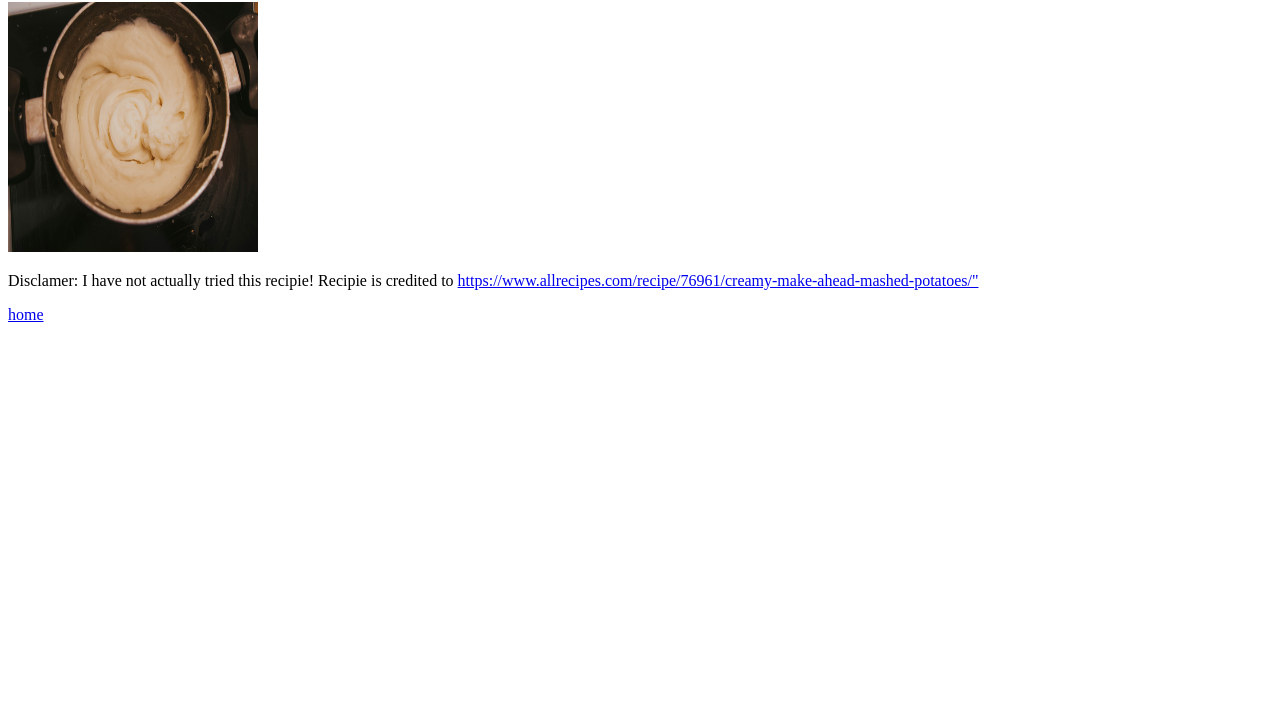
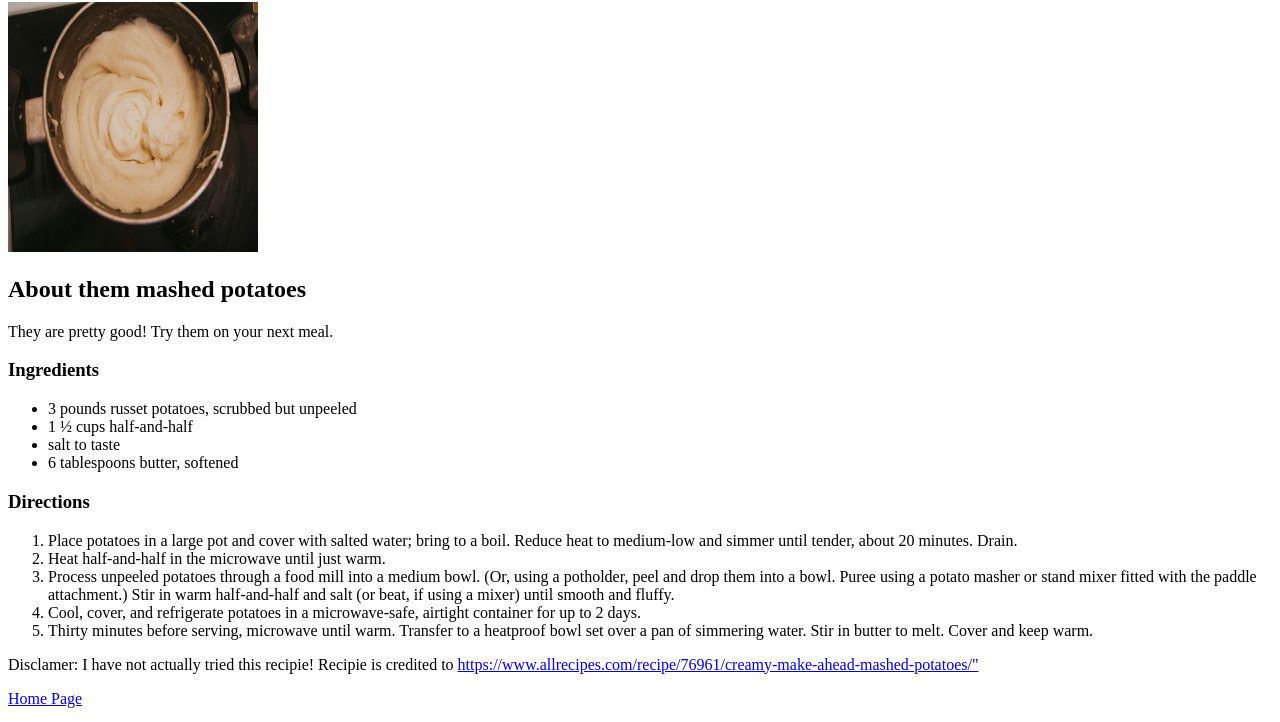
Before and after one commit to JacobMcMurray/odin-recipes, a plain HTML site: page recipes/mashed-potatoes.html in a window 1280 px wide. Shown: the part 78-800 px from the top of the page. Drawn offline with Linux system fonts and the light colour scheme.

Commit message:
Finished mashed potatoes page and move recipies into a list on the home page

```diff
--- a/recipes/mashed-potatoes.html
+++ b/recipes/mashed-potatoes.html
@@ -3,13 +3,32 @@
 <head>
     <meta charset="UTF-8">
     <meta name="viewport" content="width=device-width, initial-scale=1.0">
-    <title>Document</title>
+    <title>Mashed Potatoes</title>
 </head>
 <body>
     <h1>Mashed Potatoes!</h1>
     <img src = "../img/mashed.jpg" alt = "Close up picture of a bowl of mashed potatoes" height = "250" width = "250">
+    <h2>About them mashed potatoes</h2>
+    <p>They are pretty good! Try them on your next meal.</p>
+
+    <h3>Ingredients</h3>
+    <ul>
+        <li>3 pounds russet potatoes, scrubbed but unpeeled</li>
+        <li>1 ½ cups half-and-half</li>
+        <li>salt to taste</li>
+        <li>6 tablespoons butter, softened</li>
+    </ul>
+
+    <h3>Directions</h3>
+    <ol>
+        <li>Place potatoes in a large pot and cover with salted water; bring to a boil. Reduce heat to medium-low and simmer until tender, about 20 minutes. Drain. </li>
+        <li>Heat half-and-half in the microwave until just warm. </li>
+        <li> Process unpeeled potatoes through a food mill into a medium bowl. (Or, using a potholder, peel and drop them into a bowl. Puree using a potato masher or stand mixer fitted with the paddle attachment.) Stir in warm half-and-half and salt (or beat, if using a mixer) until smooth and fluffy.</li>
+        <li>Cool, cover, and refrigerate potatoes in a microwave-safe, airtight container for up to 2 days. </li>
+        <li>Thirty minutes before serving, microwave until warm. Transfer to a heatproof bowl set over a pan of simmering water. Stir in butter to melt. Cover and keep warm. </li>
+    </ol>
     <p>Disclamer: I have not actually tried this recipie! Recipie is credited to <a href ="https://www.allrecipes.com/recipe/76961/creamy-make-ahead-mashed-potatoes/" target="_blank" rel="noreferrer">https://www.allrecipes.com/recipe/76961/creamy-make-ahead-mashed-potatoes/"</a></p>
-    <a href="../index.html">home</a>
+    <a href="../index.html">Home Page</a>
 
 </body>
 </html>
```
Also changed, not shown: index.html (+6 -2 lines).
